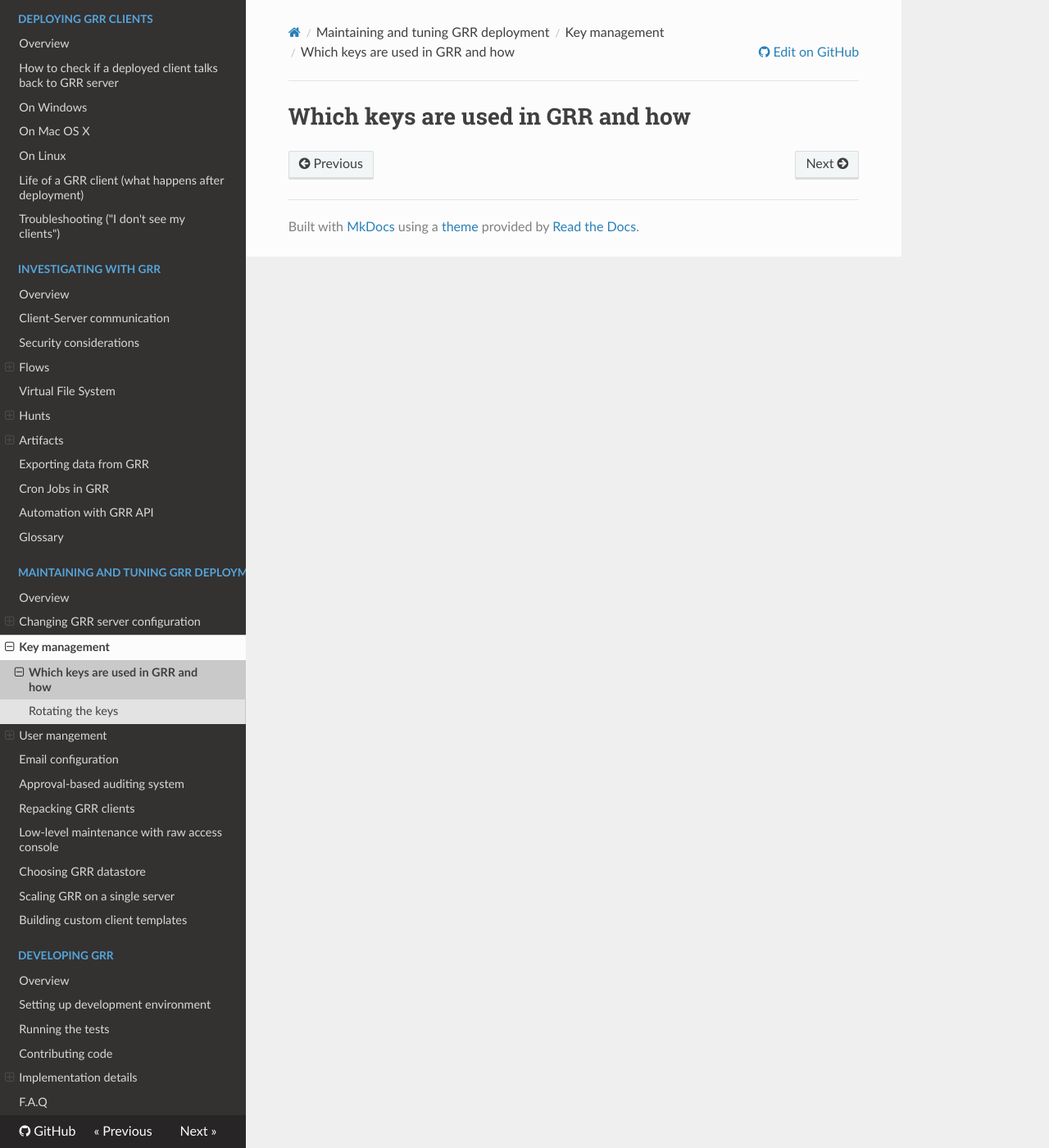
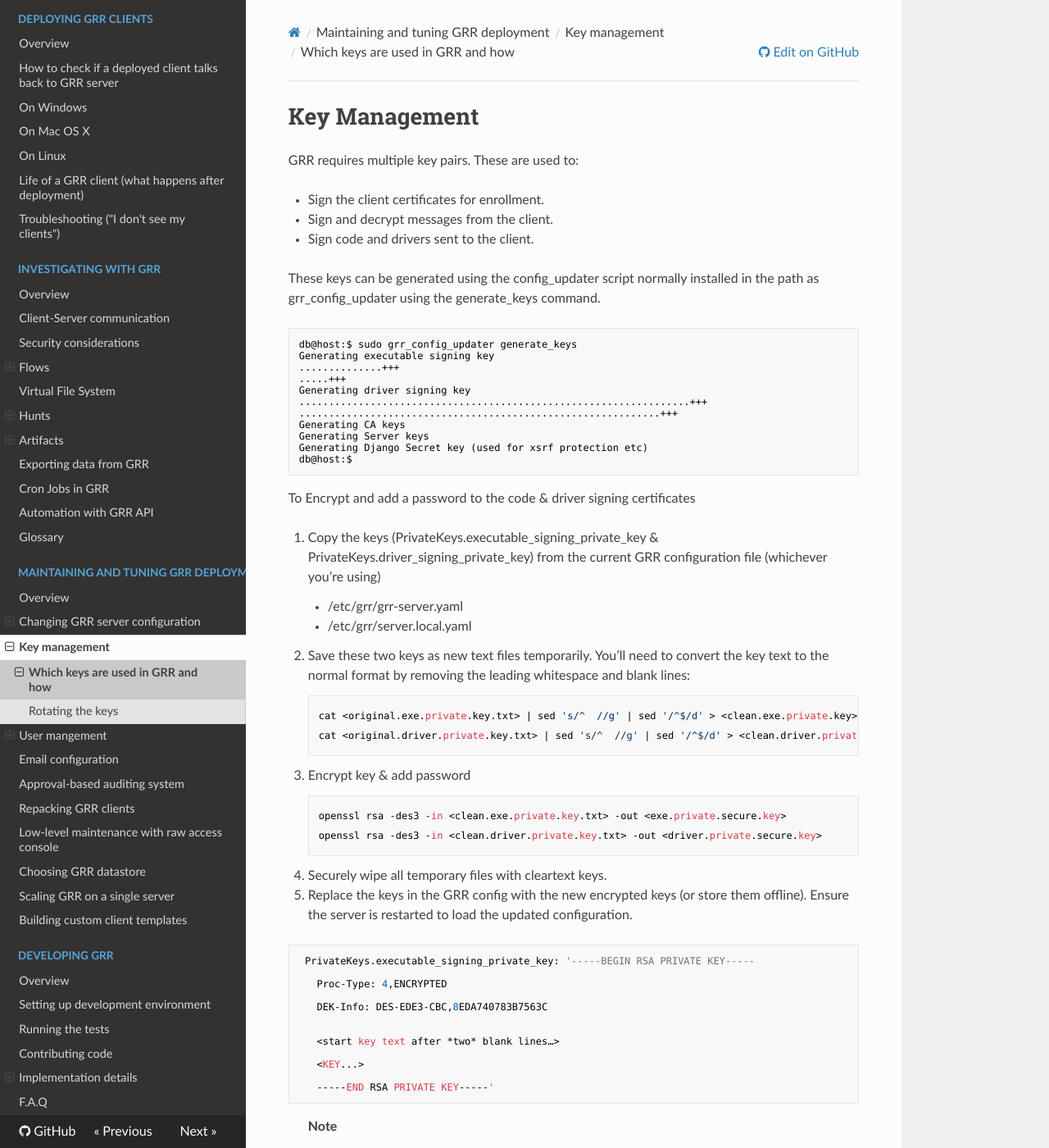
Before and after one commit to google/grr-doc, an MkDocs documentation site: the page built from docs/maintaining-and-tuning/key-management/which-keys-and-how.md, in a window 1280 px wide and 1400 px high. Shown: the whole window at 82% size. Built offline with MkDocs 1.6.1, drawn with Linux system fonts in a browser that asks for light colours; nearby versions of some CDN libraries; old or Windows-style settings are respelled for this version of MkDocs; some of the changed text lies outside the part shown.

Commit message:
Adding Key Management.

````diff
--- a/docs/maintaining-and-tuning/key-management/which-keys-and-how.md
+++ b/docs/maintaining-and-tuning/key-management/which-keys-and-how.md
@@ -1 +1,87 @@
-# Which keys are used in GRR and how
+# Key Management
+
+GRR requires multiple key pairs. These are used to:
+
+  - Sign the client certificates for enrollment.
+
+  - Sign and decrypt messages from the client.
+
+  - Sign code and drivers sent to the client.
+
+These keys can be generated using the config\_updater script normally
+installed in the path as grr\_config\_updater using the generate\_keys
+command.
+
+``` shell
+db@host:$ sudo grr_config_updater generate_keys
+Generating executable signing key
+..............+++
+.....+++
+Generating driver signing key
+..................................................................+++
+.............................................................+++
+Generating CA keys
+Generating Server keys
+Generating Django Secret key (used for xsrf protection etc)
+db@host:$
+```
+
+To Encrypt and add a password to the code & driver signing certificates
+
+1.  Copy the keys (PrivateKeys.executable\_signing\_private\_key &
+    PrivateKeys.driver\_signing\_private\_key) from the current GRR
+    configuration file (whichever you’re using)
+
+      - /etc/grr/grr-server.yaml
+
+      - /etc/grr/server.local.yaml
+
+2.  Save these two keys as new text files temporarily. You’ll need to
+    convert the key text to the normal format by removing the leading
+    whitespace and blank
+        lines:
+
+        cat <original.exe.private.key.txt> | sed 's/^  //g' | sed '/^$/d' > <clean.exe.private.key>
+        cat <original.driver.private.key.txt> | sed 's/^  //g' | sed '/^$/d' > <clean.driver.private.key>
+
+3.  Encrypt key & add
+        password
+
+        openssl rsa -des3 -in <clean.exe.private.key.txt> -out <exe.private.secure.key>
+        openssl rsa -des3 -in <clean.driver.private.key.txt> -out <driver.private.secure.key>
+
+4.  Securely wipe all temporary files with cleartext keys.
+
+5.  Replace the keys in the GRR config with the new encrypted keys (or
+    store them offline). Ensure the server is restarted to load the
+    updated
+configuration.
+
+<!-- end list -->
+
+```
+ PrivateKeys.executable_signing_private_key: '-----BEGIN RSA PRIVATE KEY-----
+
+   Proc-Type: 4,ENCRYPTED
+
+   DEK-Info: DES-EDE3-CBC,8EDA740783B7563C
+
+
+   <start key text after *two* blank lines…>
+
+   <KEY...>
+
+   -----END RSA PRIVATE KEY-----'
+```
+
+> **Note**
+>
+> In the YAML encoding,there **must** be an extra line between the
+> encrypted PEM header and the encoded key. The key is double-spaces and
+> indented two spaced exactly like all other keys in configuration file.
+
+Alternatively, you can also keep your new, protected keys in files on
+the server and load them in the configuration using the file filter like
+this:
+
+    PrivateKeys.executable_signing_private_key: %(<path_to_keyfile>|file)
````
